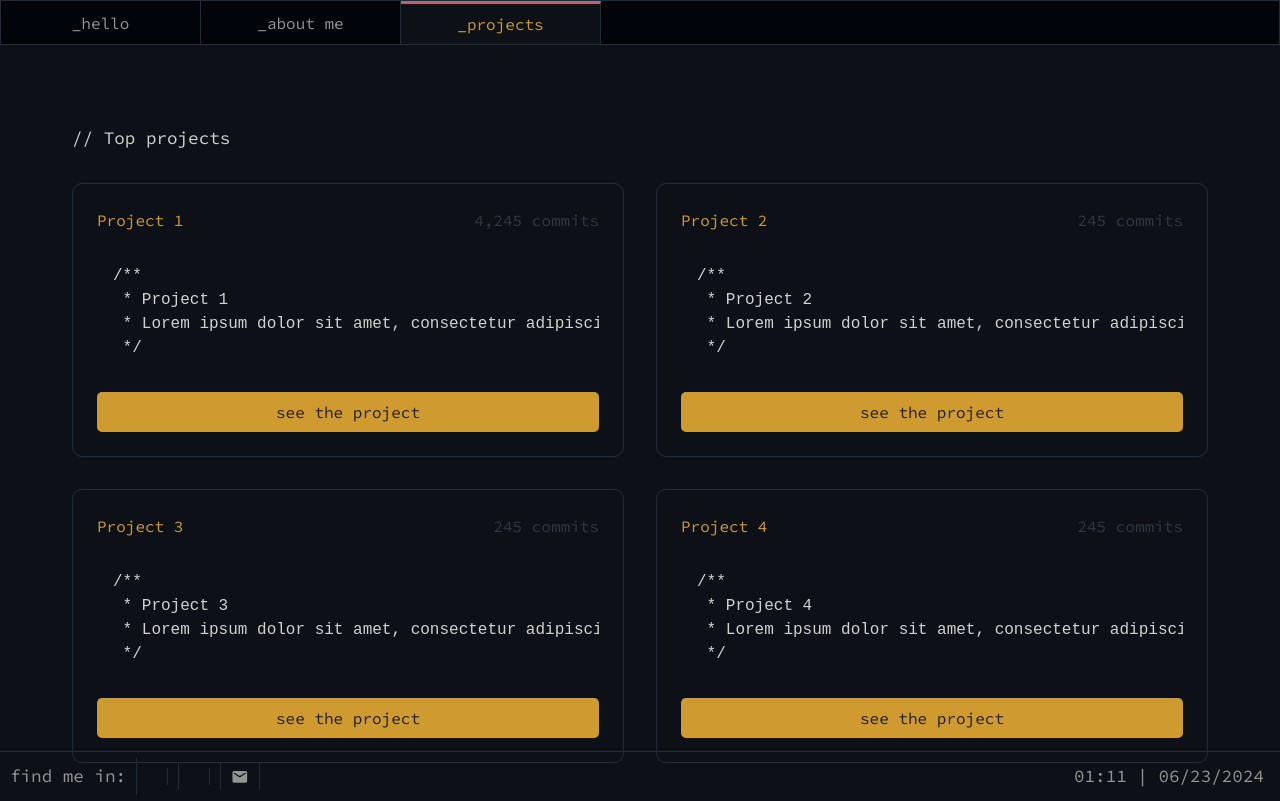
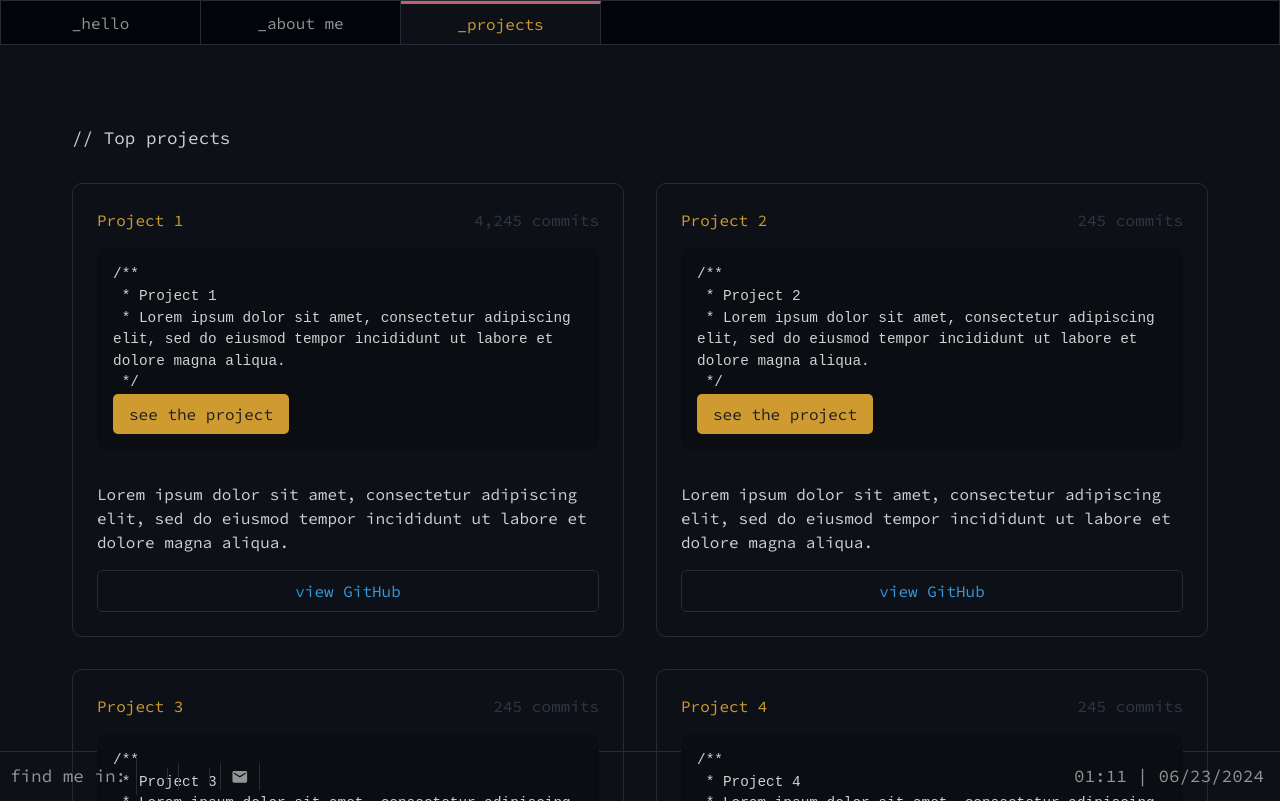
Before and after one commit to jung-eugene/portfolio, a Next.js app: page /project in a window 1280 px wide. Built offline with nearby package versions, Linux system fonts and the light colour scheme; some icons are missing.

Commit message:
add description and github button

```diff
--- a/pages/project.jsx
+++ b/pages/project.jsx
@@ -45,8 +45,10 @@ const Project = () => {
                   {`/**\n * ${project.title}\n * ${project.description}\n */`}
                 </code>
               </pre>
+              <button className={styles.button}>see the project</button>
             </div>
-            <button className={styles.button}>see the project</button>
+            <div className={styles.description}>{project.description}</div>
+            <button className={styles.githubButton}>view GitHub</button>
           </div>
         ))}
       </div>
--- a/styles/Project.module.css
+++ b/styles/Project.module.css
@@ -46,7 +46,6 @@
 
 .title,
 .commits,
-.codeBlock,
 .button {
   font-size: 1rem;
   font-weight: normal;
@@ -63,15 +62,19 @@
 .codeBlock {
   padding: 1rem;
   border-radius: 8px;
-  overflow-x: auto;
-  margin-bottom: 1rem;
-  font-size: 1rem;
+  white-space: pre-wrap; /* Preserve whitespace and wrap as needed */
+  word-break: break-word; /* Ensure long words break correctly */
+  flex-grow: 1;
+  margin-bottom: 1rem; /* Add margin-bottom */
+  font-size: 0.9rem;
   color: #d1d1d1;
-  background-color: transparent;
+  background-color: #0a0d12;
 }
 
 .codeBlock pre {
   margin: 0;
+  white-space: pre-wrap; /* Ensure pre element wraps */
+  word-break: break-word; /* Ensure long words break correctly */
 }
 
 .button {
@@ -87,3 +90,24 @@
 .button:hover {
   background-color: #ffaa00;
 }
+
+.description {
+  color: #d1d1d1;
+  margin-top: 1rem;
+}
+
+.githubButton {
+  background-color: transparent;
+  color: #3498db;
+  border: 1px solid rgb(37, 44, 54);
+  padding: 0.5rem 1rem;
+  border-radius: 5px;
+  cursor: pointer;
+  transition: background-color 0.3s ease, color 0.3s ease;
+  margin-top: 1rem;
+}
+
+.githubButton:hover {
+  background-color: #3498db; /* Blue background on hover */
+  color: #ffffff; /* White text color on hover */
+}
```
